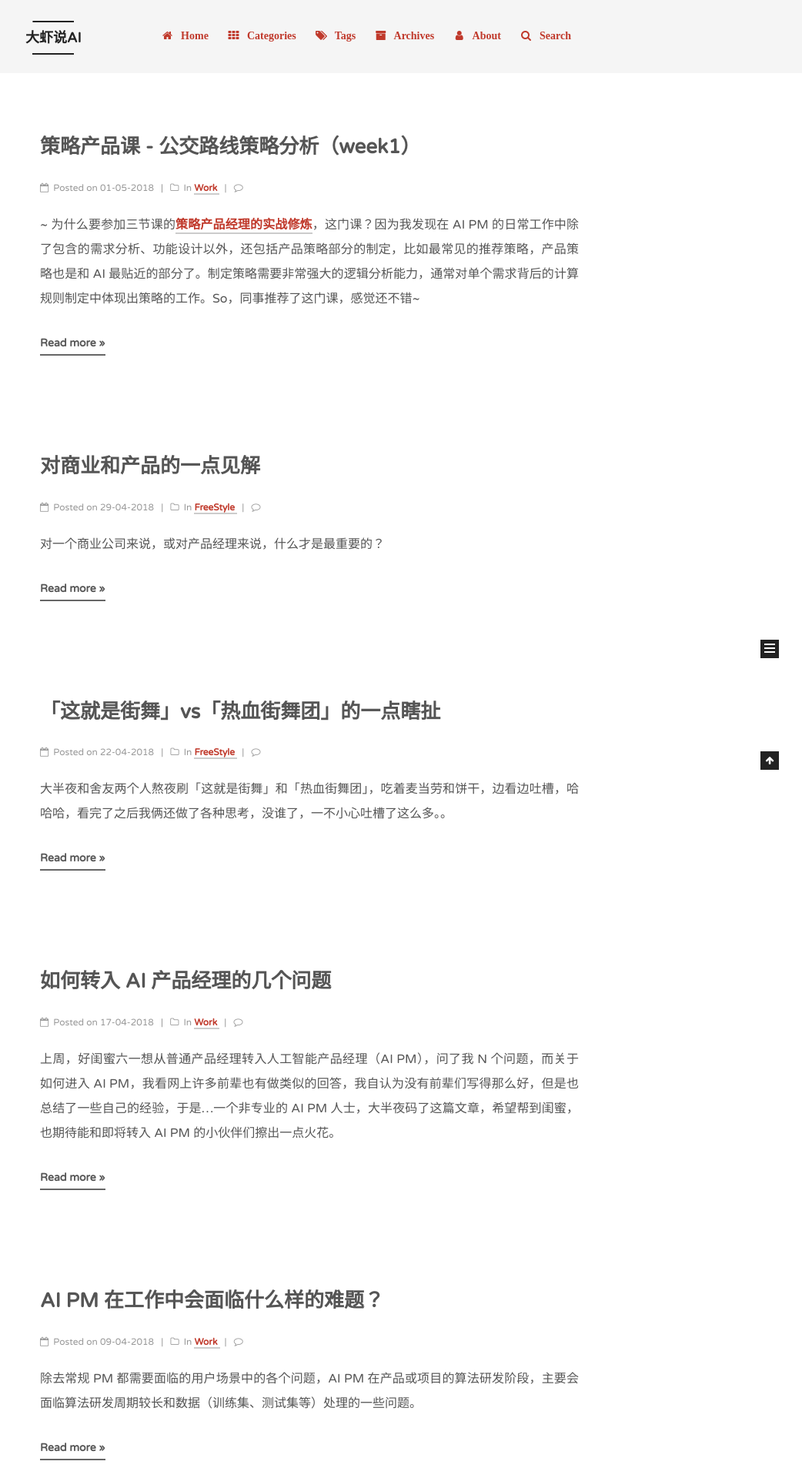
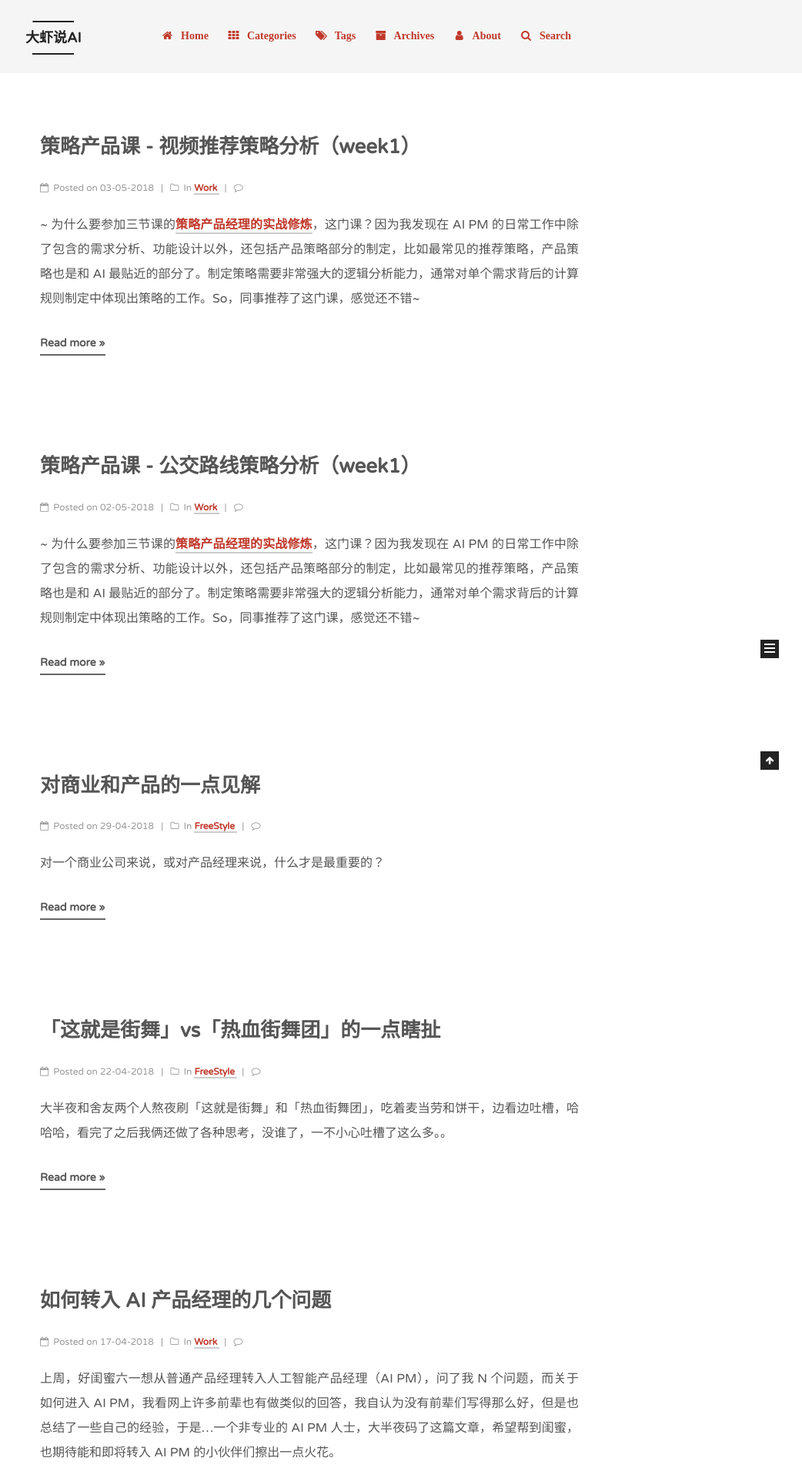
Before and after one commit to RamyWu/RamyWu.github.io, a Jekyll site: the page built from index.html, in a window 1280 px wide. Shown: the top 1920 px of the page at 77% size, without its empty margins (238-1280 px from the left). Built offline with Jekyll 4.4.1, drawn with Linux system fonts in a browser that asks for light colours; the list of posts is cut into pages by our own code; comment, search, counter and statistics services are not loaded; part of the change alters nothing that is shown; some of the changed text lies outside the part shown.

Commit message:
add week1-video

```diff
--- a/_posts/2018-05-02-Sanjieke-Learning-Tactics-Work-week1-Bus-Route.md
+++ b/_posts/2018-05-02-Sanjieke-Learning-Strategy-Work-week1-Bus-Route.md
@@ -1,7 +1,7 @@
 ---
 layout: post
 title:  "策略产品课 - 公交路线策略分析（week1）"
-date:   2018-05-02 02:02:00 +0800
+date:   2018-05-02 12:32:00 +0800
 tags: Learning
 category: Work
 ---
--- /dev/null
+++ b/_posts/2018-05-03-Sanjieke-Learning-Strategy-Work-week1-Video-Recommendation.md
@@ -0,0 +1,106 @@
+---
+layout: post
+title:  "策略产品课 - 视频推荐策略分析（week1）"
+date:   2018-05-03 20:12:00 +0800
+tags: Learning
+category: Work
+---
+
+~ 为什么要参加三节课的[策略产品经理的实战修炼](https://class.sanjieke.cn/course/3610846.html)，这门课？因为我发现在 AI PM 的日常工作中除了包含的需求分析、功能设计以外，还包括产品策略部分的制定，比如最常见的推荐策略，产品策略也是和 AI 最贴近的部分了。制定策略需要非常强大的逻辑分析能力，通常对单个需求背后的计算规则制定中体现出策略的工作。So，同事推荐了这门课，感觉还不错~
+
+week1的作业有两个：（1）公交路线推荐策略（2）视频结束后的其他视频推荐策略
+
+本文的前半部分是作业 - 「视频推荐策略」的作业内容和笔记。根据策略产品分析的四要素，对「视频播放结束后推荐相关视频」功能背后的产品逻辑进行拆解，先完成了第一版作业提交。因为感觉自己拆分过程十分粗陋，也很多专业知识不够了解，于是我背后查了其他资料，并摘出关键信息。所以后半部分是根据论文资料完善作业，重心放在了第三步计算规则上，因为这部分是我目前急需练习的技能。
+
+
+## 作业题目：
+
+![](http://ojcp18ifz.bkt.clouddn.com/2018-05-03-Snip20180503_39.png)
+
+## 分析不同用户在同一场景下的目标或需求
+
+常见场景：
+
+1. 场景1：在家一个人看电影，视频结束后，原准备关掉视频，但是看到新的推荐视频继续播放了，反正闲着没事继续播放看看；
+2. 场景2：和男朋友一起看视频，视频结束后，看到旁边推荐视频栏目有相关片花觉得很有趣，点开继续看；
+3. 场景3：视频结束之前，觉得视频太长并不准备看完，看到旁边推荐栏目有关键情节的片花，点击看推荐视频，放弃原有电影完整视频。
+
+内容需求：
+
+- 幕后花絮
+- 重点/搞笑片段
+- 电影插曲MV
+- 主演的其他视频
+- ...
+
+
+## 推荐视频策略的四要素
+
+~这里我对场景的分析比较牵强，对需求理解不够深入。
+
+根据不同用户的场景和视频内容的需求，如何推荐与正在播放的原视频「相关」的视频给用户，提高用户继续留在本视频网站。
+
+
+### 要素1：待解决问题
+
+根据用户正在观看的视频，在所有相关视频的集合中，选出最吸引用户的部分视频，让用户继续观看。
+
+### 要素2：输入
+
+（1）用户基础信息特征
+
+- 注册用户信息：性别、生日、定位地点等（在统计数据下预测）
+- 注册用户的历史播放过的视频（推测用户喜好标签）
+
+（2）原视频信息特征
+
+- 视频标题
+- 豆瓣评分
+- 上映时间
+- 视频时长
+- 视频描述信息/简介
+- 视频关键词
+- 类型（科幻、动作、...）
+- 主演（演员）
+- 导演
+- 播放次数
+- 评论数
+- 评论内容
+
+（3）候选推荐视频信息特征
+
+- 视频标题
+- 上映时间
+- 上传者昵称
+- 视频时长
+- 视频描述信息/简介
+- 类型（科幻、动作、...）
+- 播放次数
+- 评论数
+- 评论内容
+
+### 要素3：计算方式
+
+1. 根据输入的原视频的信息特征，自动提取标签
+2. 根据输入的候选推荐视频的信息特征，自动提取标签。
+3. 在海量视频中，计算推荐视频与原视频的相似度。将最接近的视频选出。
+3. 根据所有用户的视频偏好（如演员幕后花絮、插曲MV），以及推荐视频打好的标签，计算推荐视频所属的类别，进一步分类。
+4. 通过输入的用户信息特征（基础信息、历史观看记录）等，向该用户推荐与原视频相关并满足该用户喜好的视频。
+5. 推荐视频顺序按照相关度+喜好+评论数等规则计算后进行排序。
+
+
+### 要素4：输出
+
+- 将排序完成后的推荐视频，在原视频的侧栏展示。
+
+---
+
+## 思考&查找相关论文资料
+
+时间来不及，先交作业再看其他同学写的作业，以及行业已有的做法。。
+
+- [YouTube 的视频推荐算法是怎样的？ - 知乎](https://www.zhihu.com/question/20829671/answer/205421638)
+
+---
+
+- created，180503
```
